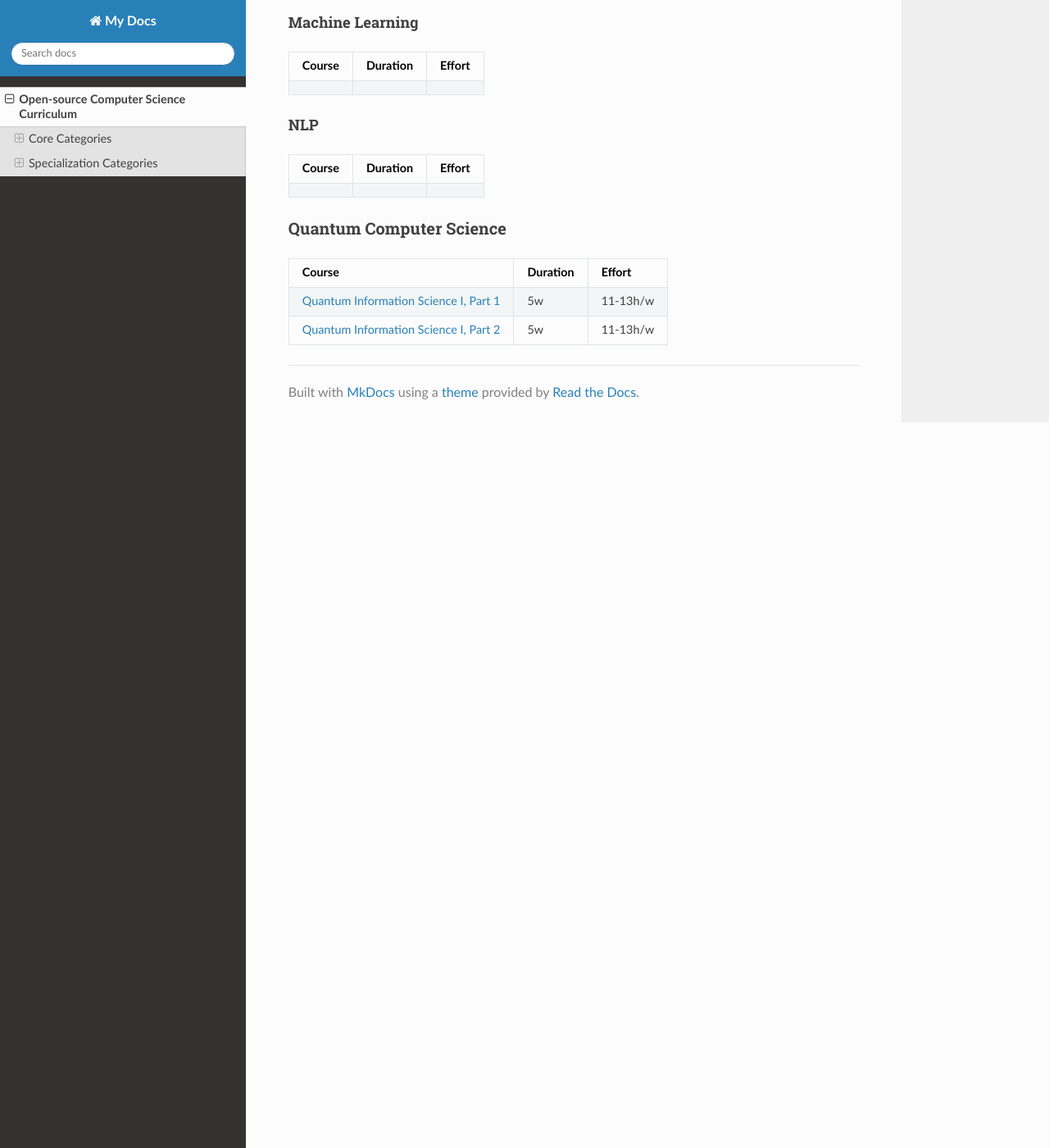
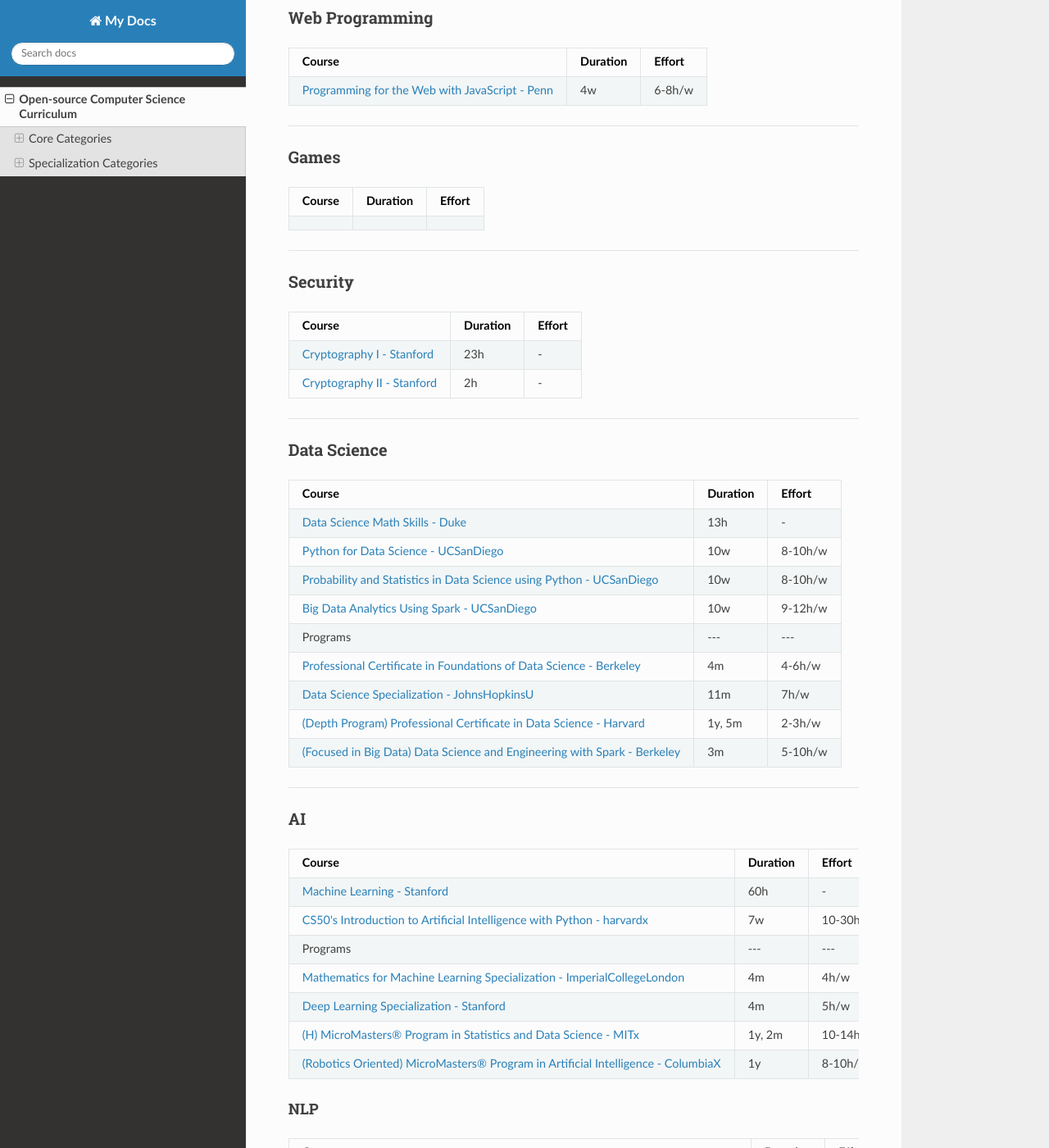
Before and after one commit to MilkyWeb/oscs, an MkDocs documentation site: the page built from docs/index.md, in a window 1280 px wide and 1400 px high, scrolled down 4385 px. Shown: the whole window at 82% size. Built offline with MkDocs 1.6.1, drawn with Linux system fonts in a browser that asks for light colours; nearby versions of some CDN libraries; some of the changed text lies outside the part shown.

Commit message:
specialization courses added

```diff
--- a/docs/index.md
+++ b/docs/index.md
@@ -22,6 +25,7 @@
 --- | --- | ---
 [(MicroMaster) Algorithms and Data Structures - UCSanDiego](https://www.edx.org/micromasters/ucsandiegox-algorithms-and-data-structures) | 9m | 8-10h/w
 
+---
 
 ### Data Structures
 
@@ -30,6 +34,8 @@
 [(L) Computing in Python III: Data Structures - GeogiaTech](https://www.edx.org/course/computing-in-python-iii-data-structures) | 5w | 9-10h/w
 [Data Structures Fundamentals - UCSanDiego](https://www.edx.org/course/data-structures-fundamentals) | 6w | 8-10h/w
 [(H) Data Structures: An Active Learning Approach - UCSanDiego](https://www.edx.org/course/data-structures-an-active-learning-approach) | w | h/w
+
+---
 
 ### Programming Paradigms
 
@@ -41,7 +47,7 @@
 --- | --- | ---
 [Introduction to Computer Science and Programming Using Python - MITx](https://www.edx.org/course/introduction-to-computer-science-and-programming-7) | 9W | 14-16h/w
 
-#### Object Oriented Programming
+### Object Oriented Programming
 
 Course | Duration | Effort
 --- | --- | ---
@@ -53,6 +59,8 @@
 --- | --- | ---
 [Introduction to Functional Programming - TUDelft](https://www.edx.org/course/introduction-to-functional-programming) | 4w | 4-6h/w
 [Treading on Python Series: Intermediate Python Programming: Learn Decorators, Generators, Functional Programming and More](https://www.amazon.com/gp/product/B00BT95CWM) | Book | Book
+
+---
 
 ### Mathematics
 
@@ -77,10 +85,14 @@
 [(H) Fundamentals of Statistics - MITx](https://www.edx.org/course/fundamentals-of-statistics) | 18w | 10-14h/w
 [(H) Probability - The Science of Uncertainty and Data - MITx](https://www.edx.org/course/probability-the-science-of-uncertainty-and-data) | 16w | 10-14h/w
 
+---
+
 ### Concurrent Programming
 
 Course | Duration | Effort
 --- | --- | ---
+
+---
 
 ### Software Architecture and Design
 
@@ -92,22 +104,30 @@
 Programs | --- | ---
 [Software Design and Architecture Specialization - AlbertaUniversity](https://www.coursera.org/specializations/software-design-architecture) | 4m | 3h/w
 
+---
+
 ### Software Testing
 
 Course | Duration | Effort
 --- | --- | ---
 [Software Testing - Udacity](https://www.udacity.com/course/software-testing--cs258) | 4w | -
 
+---
+
 ### Operating Systems/Parallel Programming
 
 Course | Duration | Effort
 --- | --- | ---
+
+---
 
 ### Compilers
 
 Course | Duration | Effort
 --- | --- | ---
 [Compilers - Stanford](https://www.edx.org/course/compilers) | 10w | 5-10h/w
+
+---
 
 ### Databases
 
@@ -119,22 +139,38 @@
 [Databases: OLAP and Recursion - Stanford](https://www.edx.org/course/olap-and-recursion) | 2w | 8-10h/w
 [Databases: Modeling and Theory - Stanford](https://www.edx.org/course/modeling-and-theory) | 2w | 8-10h/w
 
+---
+
 ### Computer Architecture
 
 Course | Duration | Effort
 --- | --- | ---
+
+---
 
 ### Computer Graphics
 
 Course | Duration | Effort
 --- | --- | ---
 
+---
+
 ### Computer Networks
 
 Course | Duration | Effort
 --- | --- | ---
 
+---
+
+<br>
 ## Specialization Categories
+
+### DevOps/Cloud
+
+Course | Duration | Effort
+--- | --- | ---
+[AWS Developer Series - AWS](https://www.edx.org/xseries/aws-developer-series) | 5m | 3-4h/w
+[Cloud Architecture with Google Cloud Professional Certificate - GCP](https://www.coursera.org/professional-certificates/gcp-cloud-architect) | 3m | 6h/w
 
 ### Web Programming
 
@@ -142,10 +178,14 @@
 --- | --- | ---
 [Programming for the Web with JavaScript - Penn](https://www.edx.org/course/programming-for-the-web-with-javascript) | 4w | 6-8h/w
 
+---
+
 ### Games
 
 Course | Duration | Effort
 --- | --- | ---
+
+---
 
 ### Security
 
@@ -154,25 +194,45 @@
 [Cryptography I - Stanford](https://www.coursera.org/learn/crypto) | 23h | -
 [Cryptography II - Stanford](https://www.coursera.org/learn/crypto2) | 2h | -
 
+---
+
 ### Data Science
 
 Course | Duration | Effort
 --- | --- | ---
+[Data Science Math Skills - Duke](https://www.coursera.org/learn/datasciencemathskills) | 13h | -
+[Python for Data Science - UCSanDiego](https://www.edx.org/course/python-for-data-science-2) | 10w | 8-10h/w
+[Probability and Statistics in Data Science using Python - UCSanDiego](https://www.edx.org/course/probability-and-statistics-in-data-science-using-p) | 10w | 8-10h/w
+[Big Data Analytics Using Spark - UCSanDiego](https://www.edx.org/course/big-data-analytics-using-spark) | 10w | 9-12h/w
+Programs | --- | ---
+[Professional Certificate in Foundations of Data Science - Berkeley](https://www.edx.org/professional-certificate/berkeleyx-foundations-of-data-science) | 4m | 4-6h/w
+[Data Science Specialization - JohnsHopkinsU](https://www.coursera.org/specializations/jhu-data-science) | 11m | 7h/w
+[(Depth Program) Professional Certificate in Data Science - Harvard](https://www.edx.org/professional-certificate/harvardx-data-science) | 1y, 5m | 2-3h/w
+[(Focused in Big Data) Data Science and Engineering with Spark - Berkeley](https://www.edx.org/xseries/data-science-engineering-apache-spark) | 3m | 5-10h/w
+
+---
 
 ### AI
 
 Course | Duration | Effort
 --- | --- | ---
-
-#### Machine Learning
-
-Course | Duration | Effort
---- | --- | ---
+[Machine Learning - Stanford](https://www.coursera.org/learn/machine-learning) | 60h | -
+[CS50's Introduction to Artificial Intelligence with Python - harvardx](https://www.edx.org/course/cs50s-introduction-to-artificial-intelligence-with-python) | 7w | 10-30h/w
+Programs | --- | ---
+[Mathematics for Machine Learning Specialization - ImperialCollegeLondon](https://www.coursera.org/specializations/mathematics-machine-learning) | 4m | 4h/w
+[Deep Learning Specialization - Stanford](https://www.coursera.org/specializations/deep-learning) | 4m | 5h/w
+[(H) MicroMasters® Program in Statistics and Data Science - MITx](https://www.edx.org/micromasters/mitx-statistics-and-data-science) | 1y, 2m | 10-14h/w
+[(Robotics Oriented) MicroMasters® Program in Artificial Intelligence - ColumbiaX](https://www.edx.org/micromasters/columbiax-artificial-intelligence) | 1y | 8-10h/w
 
 #### NLP
 
 Course | Duration | Effort
 --- | --- | ---
+[Natural Language Processing Specialization - DeepLearning.ai](https://www.coursera.org/specializations/natural-language-processing) | 4m | 6h/w
+Programs | --- | ---
+[NANODEGREE PROGRAM Become a Natural Language Processing Expert - Udacity](https://www.udacity.com/course/natural-language-processing-nanodegree--nd892) | 3m | 10-15h/w
+
+---
 
 ### Quantum Computer Science
 
@@ -180,3 +240,5 @@
 --- | --- | ---
 [Quantum Information Science I, Part 1](https://www.edx.org/course/quantum-information-science-i-part-1) | 5w | 11-13h/w
 [Quantum Information Science I, Part 2](https://www.edx.org/course/quantum-information-science-i-part-2) | 5w | 11-13h/w
+Programs | --- | ---
+[Learn the fundamentals of quantum science - PurdueU](https://www.edx.org/micromasters/purduex-quantum-technology-computing) | 9m | 7-9h/w
```
Also changed, not shown: other parts of docs/index.md (+6 -3 lines).
